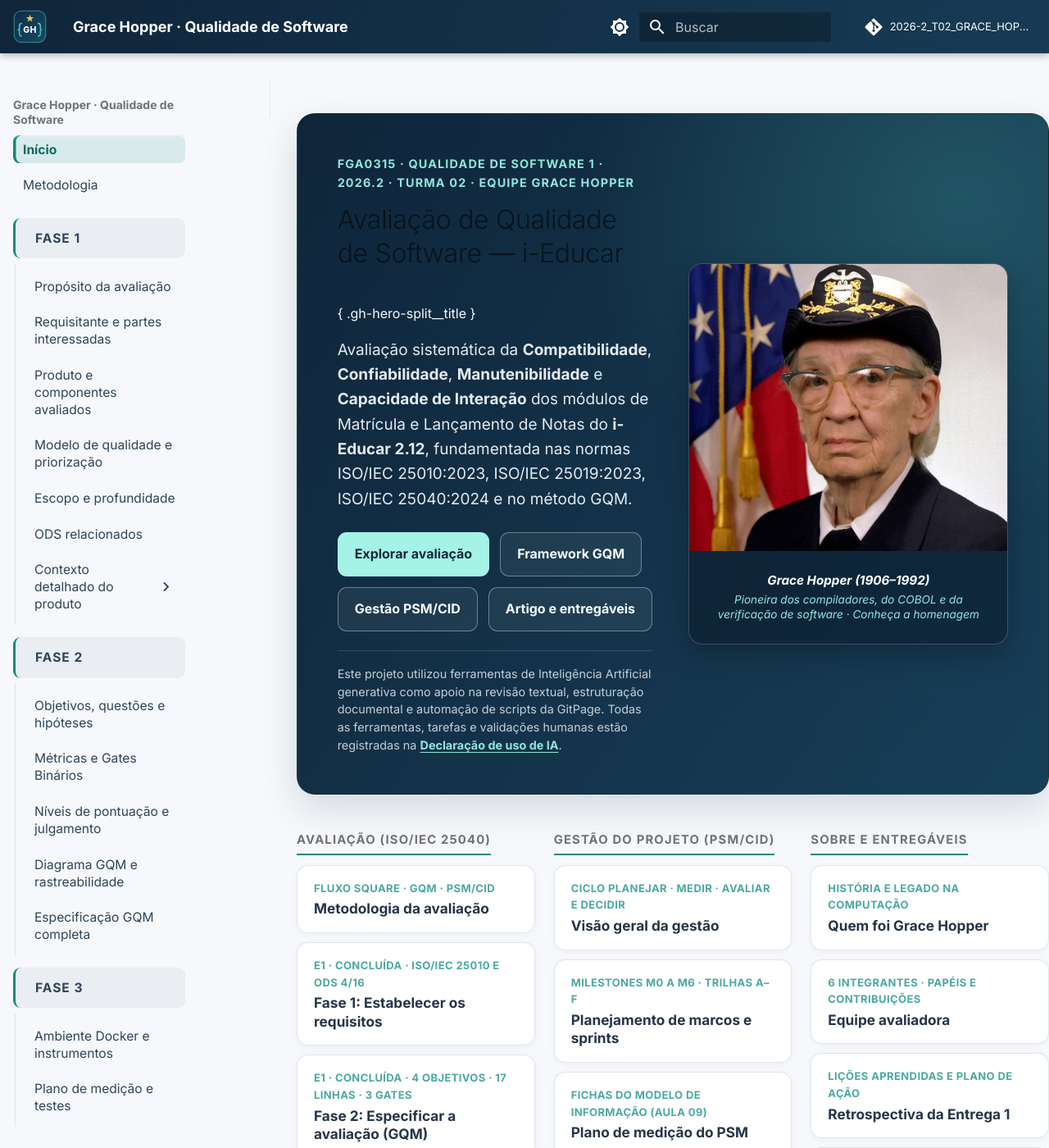
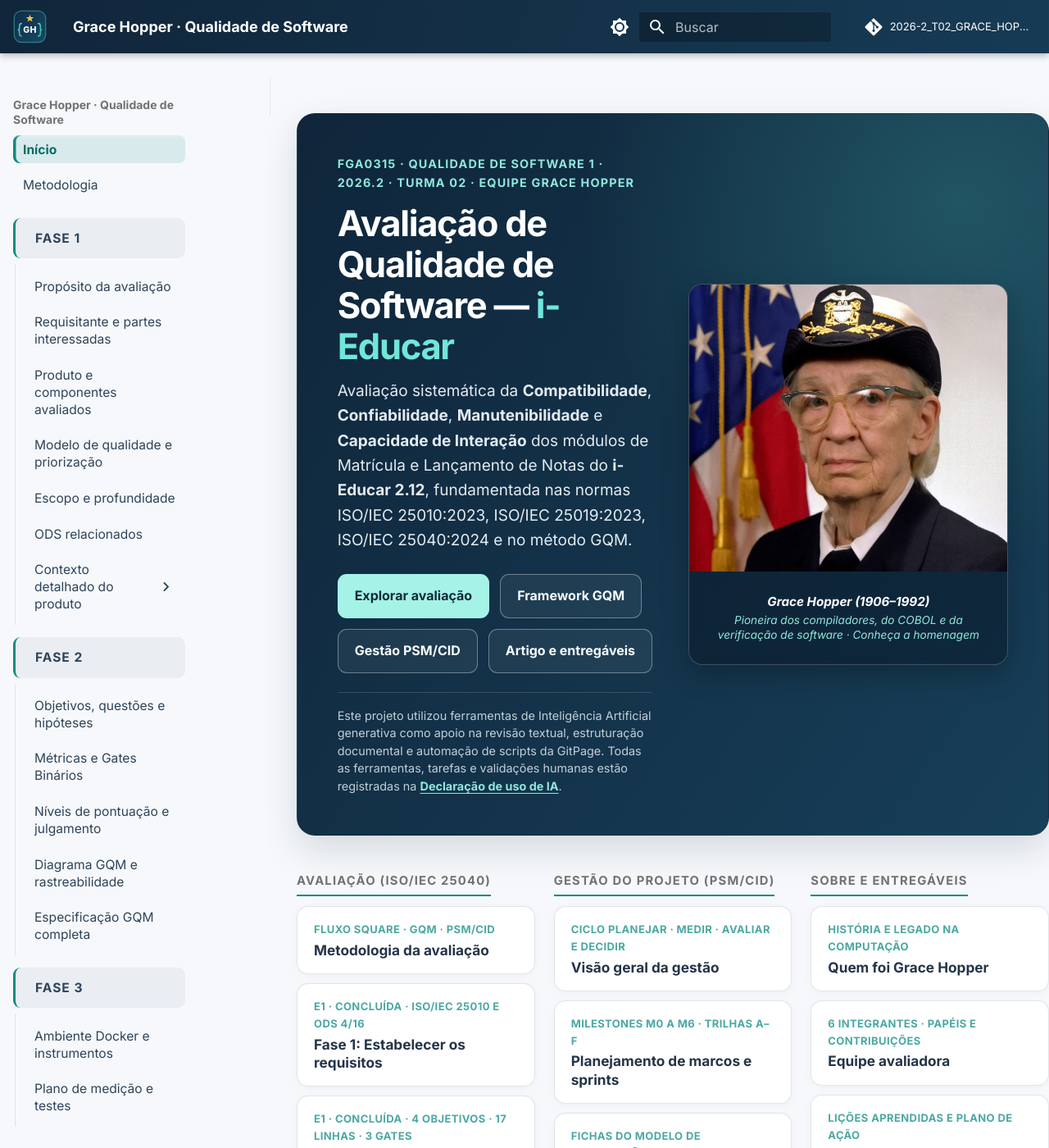
Before and after one commit to FCTE-Qualidade-de-Software-1/2026-2_T02_GRACE_HOPPER, an MkDocs documentation site: the page built from docs/index.md, in a window 1280 px wide and 1400 px high. Shown: the whole window at 82% size. Built offline with MkDocs 1.6.1 and Material for MkDocs 9.7.7, drawn with Linux system fonts in a browser that asks for light colours; comment, search, counter and statistics services are not loaded.

Commit message:
fix(docs): substituir sintaxe markdown vazada por tag h1 nos banners hero

```diff
--- a/docs/index.md
+++ b/docs/index.md
@@ -9,8 +9,7 @@
 
 <p class="gh-hero-split__eyebrow">FGA0315 · Qualidade de Software 1 · 2026.2 · Turma 02 · Equipe Grace Hopper</p>
 
-# Avaliação de Qualidade de Software — <span>i-Educar</span>
-{ .gh-hero-split__title }
+<h1 class="gh-hero-split__title">Avaliação de Qualidade de Software — <span>i-Educar</span></h1>
 
 <p class="gh-hero-split__lead">Avaliação sistemática da <strong>Compatibilidade</strong>, <strong>Confiabilidade</strong>, <strong>Manutenibilidade</strong> e <strong>Capacidade de Interação</strong> dos módulos de Matrícula e Lançamento de Notas do <strong>i-Educar 2.12</strong>, fundamentada nas normas ISO/IEC 25010:2023, ISO/IEC 25019:2023, ISO/IEC 25040:2024 e no método GQM.</p>
 
--- a/docs/stylesheets/extra.css
+++ b/docs/stylesheets/extra.css
@@ -1068,7 +1068,8 @@
   text-transform: uppercase;
 }
 
-.gh-hero-split__title {
+.gh-hero-split__title,
+.gh-hero-split h1 {
   margin: 0 0 0.75rem !important;
   color: #ffffff !important;
   font-size: clamp(1.75rem, 3.4vw, 2.45rem) !important;
@@ -1077,7 +1078,8 @@
   letter-spacing: -0.03em !important;
 }
 
-.gh-hero-split__title span {
+.gh-hero-split__title span,
+.gh-hero-split h1 span {
   color: #6fe7d8;
 }
 
```
Also changed, not shown: docs/sobre/grace-hopper.md (+1 -2 lines).
